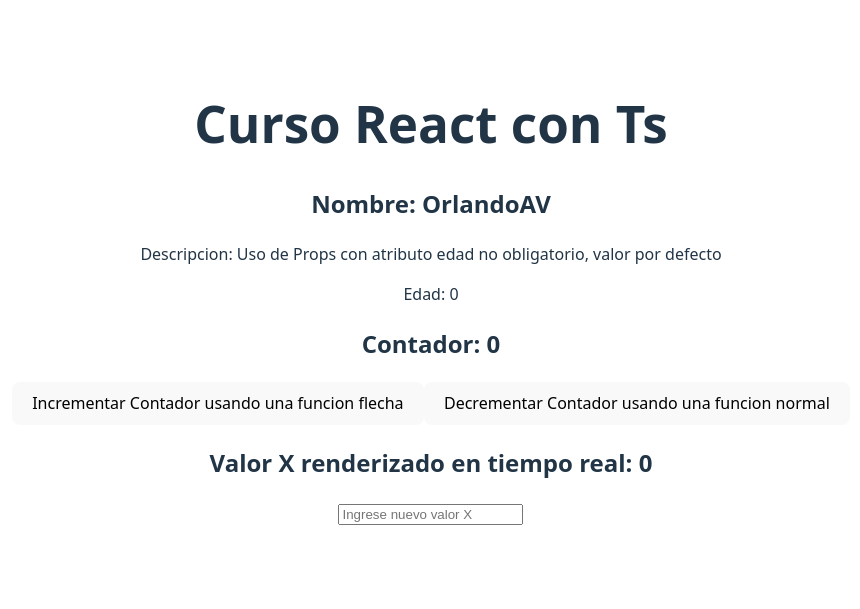
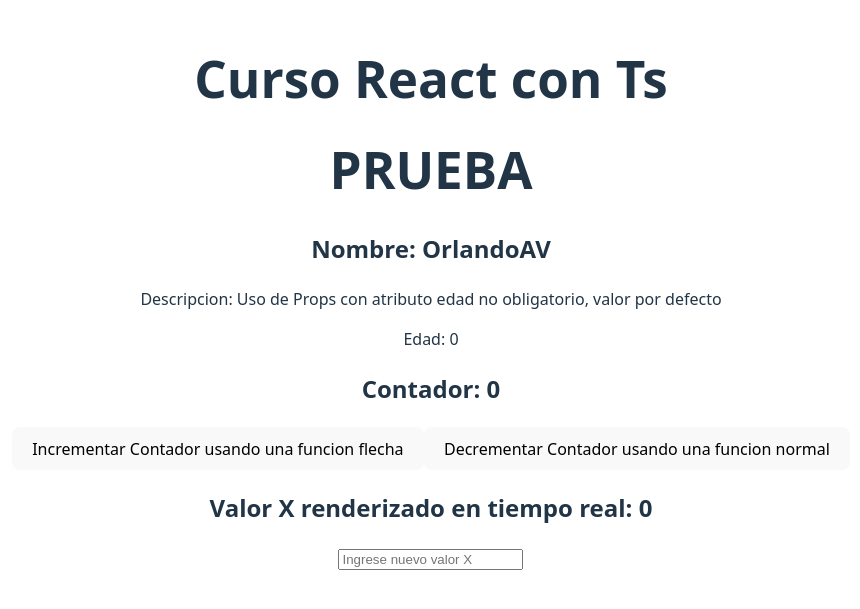
Before and after one commit to 0RLAND0-AV/Curso-React-SCESI, a React (Vite) app: page / in a window 1280 px wide. Shown: the part 107-716 px from the top of the page, without its empty margins (209-1069 px from the left). Built offline with nearby package versions, Linux system fonts and the light colour scheme.

Commit message:
test actualizar deploy

```diff
--- a/src/src_orlando_av/PresentacionOAV.tsx
+++ b/src/src_orlando_av/PresentacionOAV.tsx
@@ -8,6 +8,7 @@
 const PresentacionOAV = ({nombre, edad=0, descripcion}: PropsOAV) => {
     return (
         <>
+        <h1>PRUEBA </h1>
             <h2>Nombre: {nombre}</h2>
             <p>Descripcion: {descripcion}</p>
             <p>Edad: {edad}</p>
```
